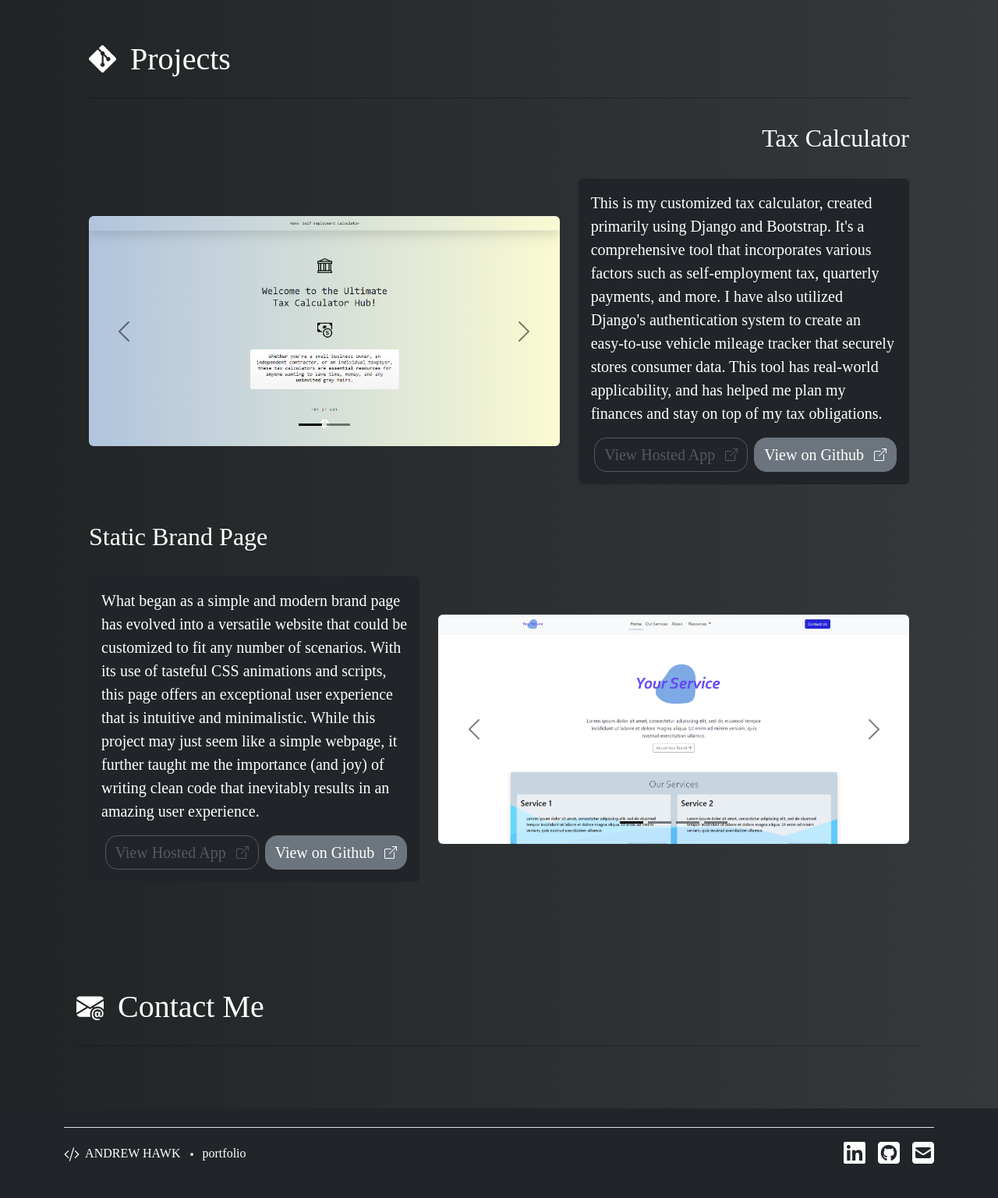
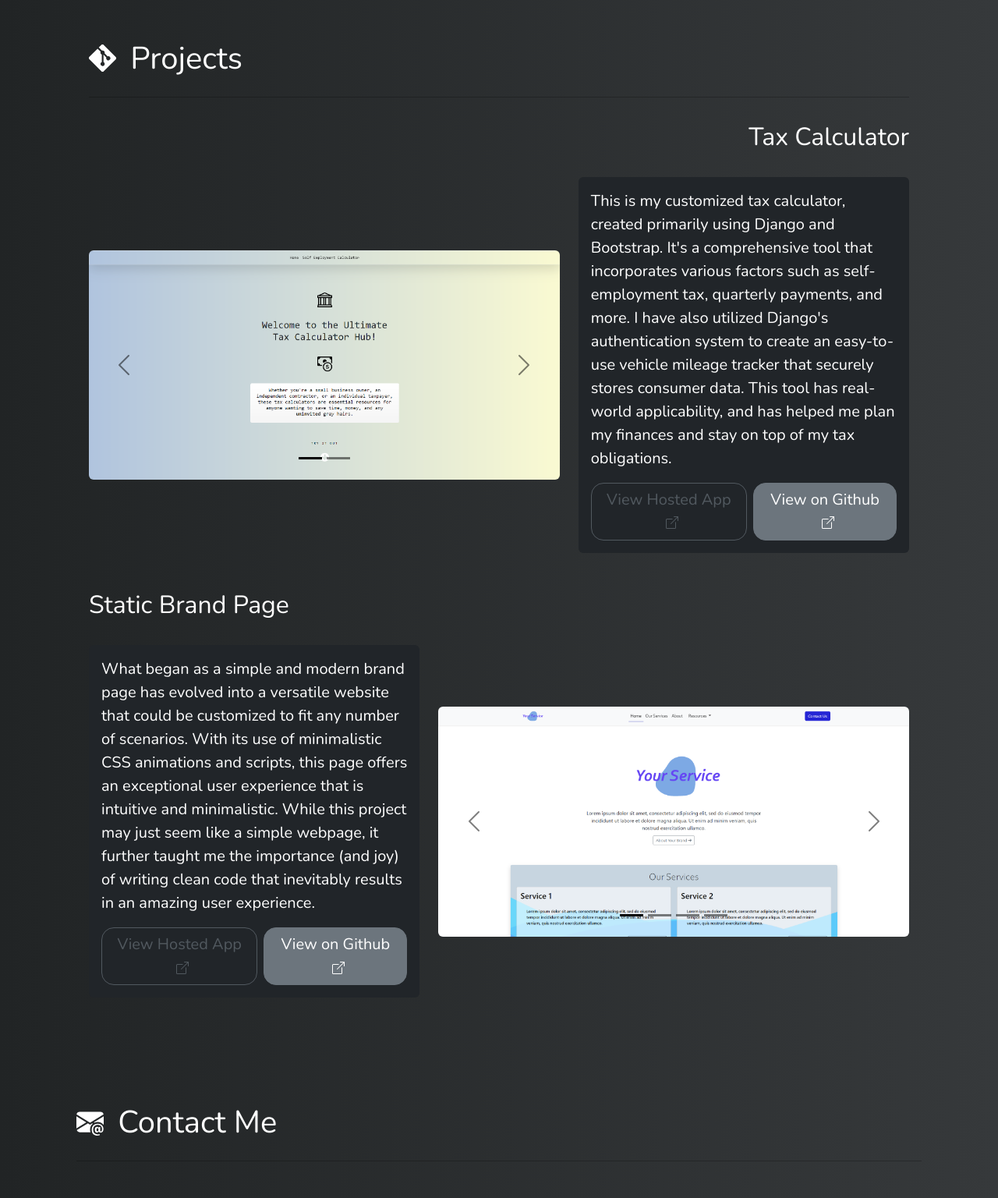
Before and after one commit to 0bscurity/Portfolio_Django, a Django app: page / in a window 1280 px wide. Shown: the part 1480-3016 px from the top of the page at 78% size. Before the commit the page ends 2972 px from the top, so only its background shows below. Run offline with Django 4.2, Linux system fonts and the light colour scheme; some libraries are stand-ins or nearby versions.

Commit message:
Added new font, navbar styling, column ordering in projects section

```diff
--- a/static/css/styles.css
+++ b/static/css/styles.css
@@ -1,5 +1,10 @@
-body {
-    font-family: "Corbel Light", serif;
+/*@font-face {*/
+/*    font-family: "Corbel Light", sans-serif;*/
+/*    src: url('../fonts/DejaVuSansMono.ttf');*/
+/*}*/
+
+* {
+    font-family: 'Nunito', sans-serif;
 }
 
 /* NAVBAR */
--- a/templates/base.html
+++ b/templates/base.html
@@ -13,6 +13,10 @@
   <link href="https://cdn.jsdelivr.net/npm/bootstrap@5.3.0-alpha3/dist/css/bootstrap.min.css" rel="stylesheet"
         integrity="sha384-KK94CHFLLe+nY2dmCWGMq91rCGa5gtU4mk92HdvYe+M/SXH301p5ILy+dN9+nJOZ" crossorigin="anonymous">
   <link href="https://maxcdn.bootstrapcdn.com/font-awesome/4.7.0/css/font-awesome.min.css" rel="stylesheet">
+  {# Font #}
+  <link rel="preconnect" href="https://fonts.googleapis.com">
+  <link rel="preconnect" href="https://fonts.gstatic.com" crossorigin>
+  <link href="https://fonts.googleapis.com/css2?family=Nunito:wght@200&display=swap" rel="stylesheet">
 
   <script src="https://code.jquery.com/jquery-3.6.4.min.js"
           integrity="sha256-oP6HI9z1XaZNBrJURtCoUT5SUnxFr8s3BzRl+cbzUq8="
@@ -25,7 +29,7 @@
 </head>
 
 <body class="d-flex flex-column min-vh-100" data-bs-spy="scroll" data-bs-target="navbar"
-      style="font-family:'Corbel Light', serif; background: linear-gradient(to right, #212425, #36393b)">
+      style="background: linear-gradient(to right, #212425, #36393b)">
 
 {% include 'navbar.html' %}
 {% block content %}{% endblock %}
--- a/templates/navbar.html
+++ b/templates/navbar.html
@@ -1,9 +1,9 @@
-<nav class="navbar navbar-expand-lg navbar-dark sticky-top shadow py-2 nav-dark" id="navbar">
+<nav class="navbar navbar-expand-lg navbar-dark sticky-top shadow py-3 py-md-2 nav-dark" id="navbar">
   <div class="container px-2 px-md-5">
 
     <a href="{% url 'home' %}"
        class="navbar-brand">
-      <p class="fs-3 my-auto" style="font-family: 'Corbel Light', serif;">
+      <p class="fs-3 my-auto">
         ANDREW HAWK
         <svg xmlns="http://www.w3.org/2000/svg" width="20" height="20" fill="currentColor" class="bi bi-dot"
              viewBox="0 0 16 16">
--- a/templates/pages/home.html
+++ b/templates/pages/home.html
@@ -18,7 +18,7 @@
                    alt="Profile Picture" width="300"/>
             </div>
 
-            <div class="col-md-8 my-auto fade-in-2 py-2">
+            <div class="col-md-8 my-auto fade-in-2 pb-2 pt-5 py-md-2">
               <h1>Welcome to my portfolio! <strong>I'm Andrew</strong>, a Web
                 Developer with a passion for
                 <strong>exceptional design.</strong></h1>
@@ -79,8 +79,8 @@
                   </div>
                 </div>
               </div>
+            </div>
 
-            </div>
           </div>
 
 
@@ -294,15 +294,15 @@
                   Static Brand Page
                 </h2>
 
-                <div class="col-lg-5 my-auto py-2">
+                <div class="col-lg-5 order-2 order-lg-1 my-auto py-2">
 
                   <div class="p-3 rounded" style="background-color: #212529">
                     <p class="fs-5">
                       What began as a simple and modern brand page has evolved into a versatile website
-                      that could be customized to fit any number of scenarios. With its use of tasteful CSS animations
-                      and scripts, this page offers an exceptional user experience that is intuitive and minimalistic.
-                      While this project may just seem like a simple webpage, it further taught me the importance (and
-                      joy) of writing clean code that inevitably results in an amazing user experience.
+                      that could be customized to fit any number of scenarios. With its use of minimalistic CSS
+                      animations and scripts, this page offers an exceptional user experience that is intuitive and
+                      minimalistic. While this project may just seem like a simple webpage, it further taught me the
+                      importance (and joy) of writing clean code that inevitably results in an amazing user experience.
                     </p>
 
                     <div class="d-flex justify-content-end">
@@ -338,7 +338,7 @@
                   </div>
 
                 </div>
-                <div class="col-lg-7 my-auto py-2" data-bs-theme="dark">
+                <div class="col-lg-7 order-1 order-lg-2 my-auto py-2" data-bs-theme="dark">
 
                   <div id="carouselIndicatorsStatic" class="carousel slide carousel-fade">
                     <div class="carousel-indicators">
@@ -435,5 +435,4 @@
 
   </script>
 
-
 {% endblock %}
```
Also changed, not shown: 2 other files.
